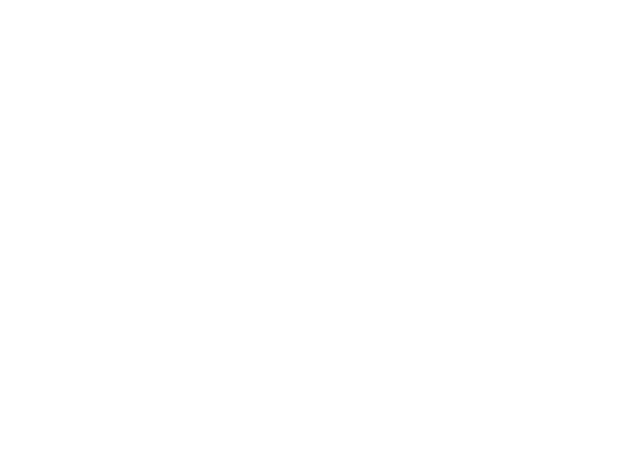
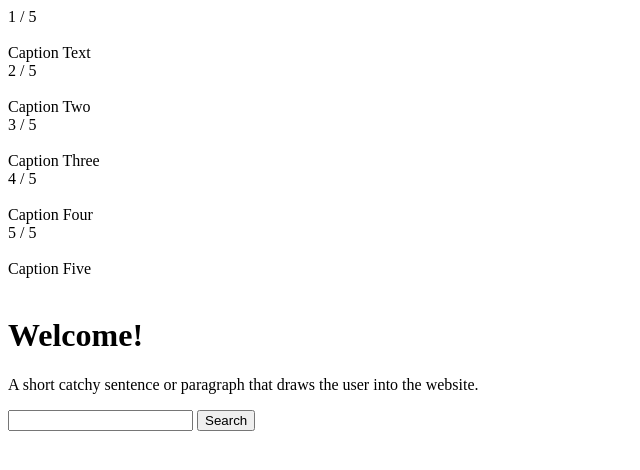
Before and after one commit to Trevster29/Project-1, a plain HTML site: page index.html in a window 1280 px wide. Shown: the whole page, without its empty margins (0-640 px from the left). Drawn offline with Linux system fonts and the light colour scheme.

Commit message:
added some HTML and CSS style for the image banner

```diff
--- a/index.html
+++ b/index.html
@@ -1,14 +1,57 @@
 <!DOCTYPE html>
 <html lang="en">
+<head>
+    <meta charset="UTF-8">
+    <meta name="viewport" content="width=device-width, initial-scale=1.0">
+    <title>Project 1</title>
+</head>
+<body>
+    <div class="slideshow-container">
 
-    <head>
-        <meta charset="UTF-8">
-        <meta name="viewport" content="width=device-width, initial-scale=1.0">
-        <title>Document</title>
-    </head>
+        <div class="mySlides fade">
+          <div class="numbertext">1 / 5</div>
+          <img src="" style="width:100%">
+          <div class="text">Caption Text</div>
+        </div>
 
-    <body>
+        <div class="mySlides fade">
+          <div class="numbertext">2 / 5</div>
+          <img src="" style="width:100%">
+          <div class="text">Caption Two</div>
+        </div>
 
-    </body>
+        <div class="mySlides fade">
+          <div class="numbertext">3 / 5</div>
+          <img src="" style="width:100%">
+          <div class="text">Caption Three</div>
+        </div>
 
+        <div class="mySlides fade">
+            <div class="numbertext">4 / 5</div>
+            <img src="" style="width:100%">
+            <div class="text">Caption Four</div>
+          </div>
+
+          <div class="mySlides fade">
+            <div class="numbertext">5 / 5</div>
+            <img src="" style="width:100%">
+            <div class="text">Caption Five</div>
+          </div>
+
+        </div>
+        <br>
+
+        <div style="text-align:center">
+          <span class="dot"></span>
+          <span class="dot"></span>
+          <span class="dot"></span>
+        </div>
+
+        <h1>Welcome!</h1>
+        <p>A short catchy sentence or paragraph that draws the user into the website.</p>
+
+        <input type="text" class="search">
+        <button id="search">Search</button>
+
+</body>
 </html>
```
